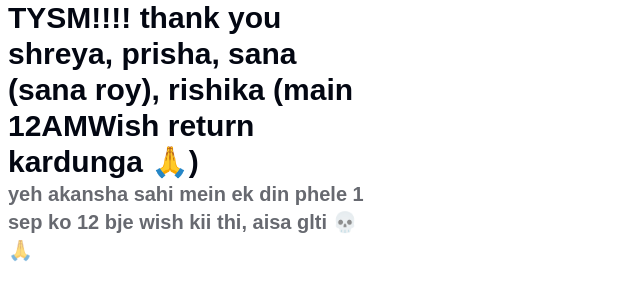
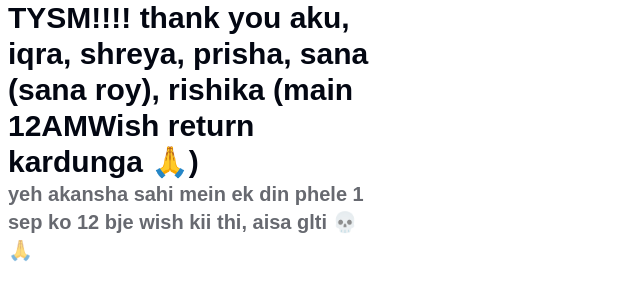
Before and after one commit to deepblizzard/theme-starter, a Next.js app: page / in a window 1280 px wide. Shown: the top 300 px of the page, without its empty margins (0-640 px from the left). Built offline with nearby package versions, Linux system fonts and the light colour scheme.

Commit message:
Update page.tsx

```diff
--- a/src/app/page.tsx
+++ b/src/app/page.tsx
@@ -5,7 +5,7 @@ import Link from 'next/link';
 function page() {
   return (
    <div className="px-2 min-h-screen w-full h-auto max-w-96">
-<p className="text-3xl font-extrabold"> TYSM!!!! thank you shreya, prisha, sana (sana roy), rishika (main 12AMWish return kardunga 🙏)</p>
+<p className="text-3xl font-extrabold"> TYSM!!!! thank you aku, iqra, shreya, prisha, sana (sana roy), rishika (main 12AMWish return kardunga 🙏)</p>
      <p className="text-xl font-semibold opacity-60">yeh akansha sahi mein ek din phele 1 sep ko 12 bje wish kii thi, aisa glti 💀🙏</p>
    </div>
   );
```
